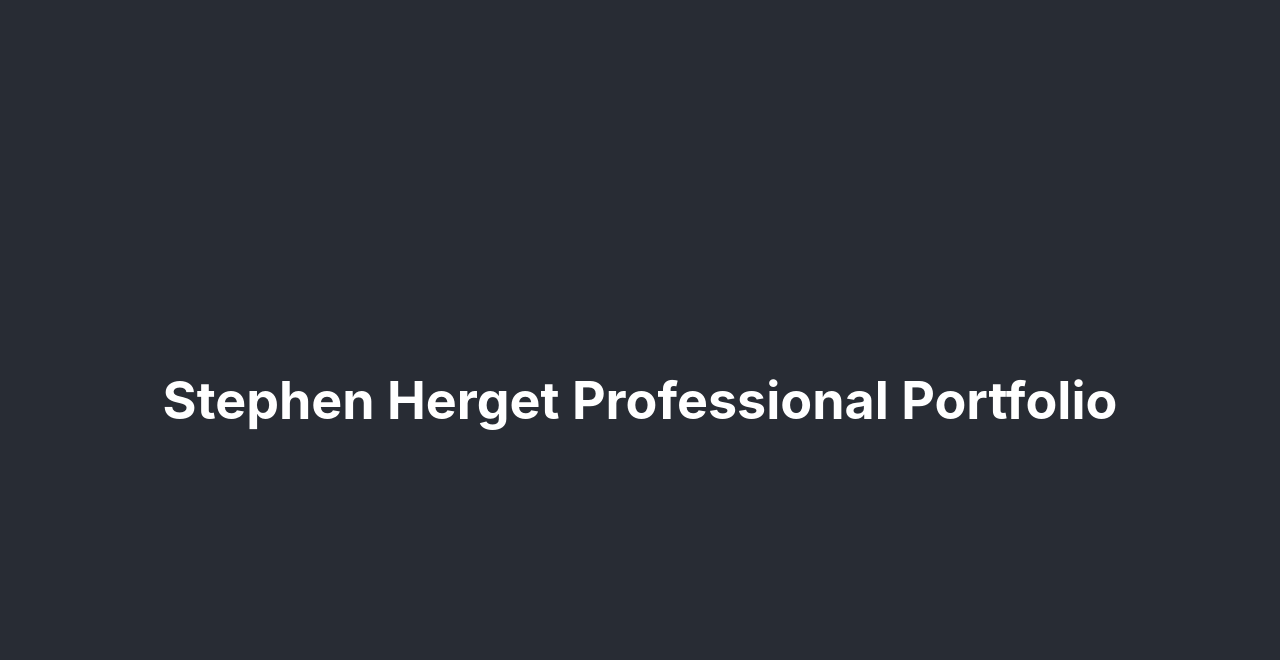
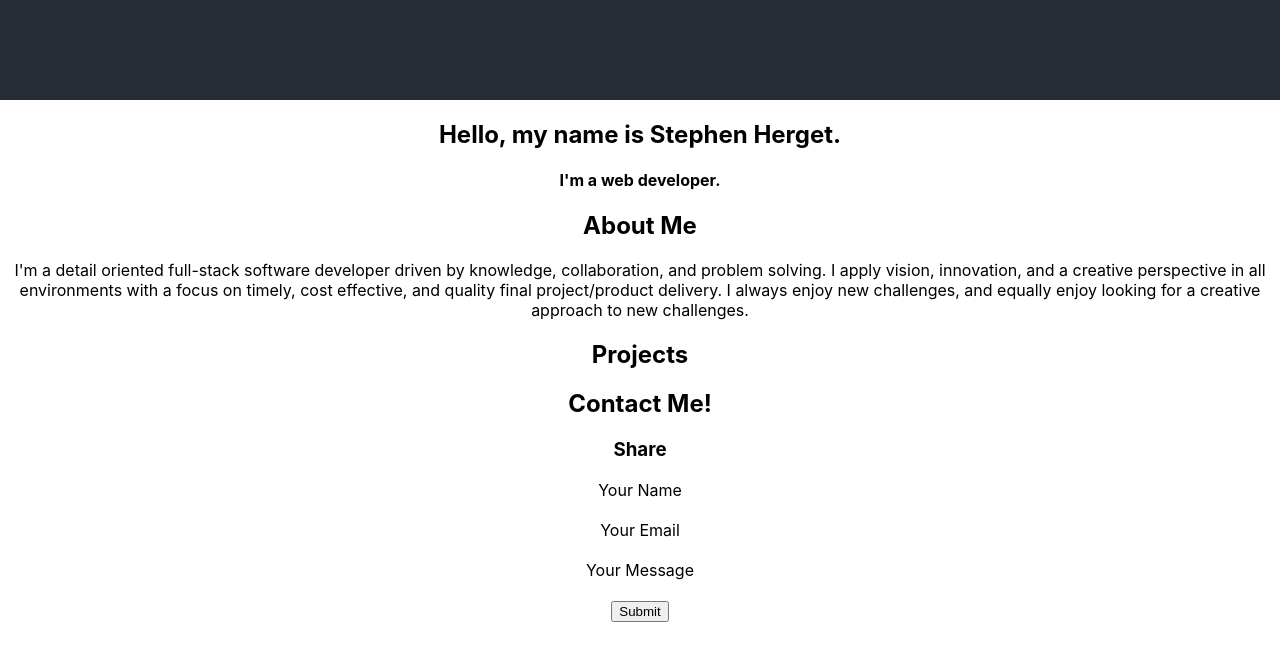
Before and after one commit to sherget15/MyPortfolio, a React (Create React App) app in the folder my_portfolio/: page / in a window 1280 px wide. Shown: the top 660 px of the page. Built offline with nearby package versions, Linux system fonts and the light colour scheme.

Commit message:
page titles

```diff
--- a/my_portfolio/src/App.css
+++ b/my_portfolio/src/App.css
@@ -13,9 +13,9 @@
   }
 }
 
-.App-header {
+header {
   background-color: #282c34;
-  min-height: 100vh;
+  min-height: 100px;
   display: flex;
   flex-direction: column;
   align-items: center;
--- a/my_portfolio/src/App.js
+++ b/my_portfolio/src/App.js
@@ -4,9 +4,50 @@ import './App.css';
 function App() {
   return (
     <div className="App">
-      <header className="App-header">
-        <h1>Stephen Herget Professional Portfolio</h1>
+
+      <header>
       </header>
+
+      <section className='home'>
+      <h1>Hello, my name is Stephen Herget.</h1>
+      <h4>I'm a web developer.</h4>
+      </section>
+
+      <section className='about-me'>
+        <h1>About Me</h1>
+        <p>I'm a detail oriented full-stack software developer driven by knowledge, collaboration, and problem solving. I apply vision, innovation, and a creative perspective in all environments with a focus on timely, cost effective, and quality final project/product delivery. I always enjoy new challenges, and equally enjoy looking for a creative approach to new challenges.</p>
+      </section>
+
+      <section className='projects'>
+      <h1>Projects</h1>
+      </section>
+
+      <section className='contact'>
+      <h1>Contact Me!</h1>
+
+      <div className='contact-form'>
+      <h3>Share</h3>
+      <form>
+        <label>Your Name</label>
+        {/* <input type="text" value={userName} onChange={(e) => setUserName(e.target.value)} /> */}
+        <br />
+        <br />
+        <label>Your Email</label>
+        {/* <input type="text" value={plantName} onChange={(e) => setEmail(e.target.value)} /> */}
+        <br />
+        <br />
+        <label>Your Message</label>
+        {/* <input type="text" value={plantLocation} onChange={(e) => setMessage(e.target.value)} /> */}
+        <br />
+        <br />
+        <button>Submit</button>
+        <br />
+        <br />
+        <br />
+      </form>
+    </div>
+      </section>
+
     </div>
   );
 }
--- a/my_portfolio/src/index.js
+++ b/my_portfolio/src/index.js
@@ -3,10 +3,13 @@ import ReactDOM from 'react-dom';
 import './index.css';
 import App from './App';
 import reportWebVitals from './reportWebVitals';
+import {BrowserRouter as Router} from 'react-router-dom';
 
 ReactDOM.render(
   <React.StrictMode>
-    <App />
+    <Router>
+      <App />
+    </Router>
   </React.StrictMode>,
   document.getElementById('root')
 );
```
Also changed, not shown: my_portfolio/src/components/Home.jsx (added).
